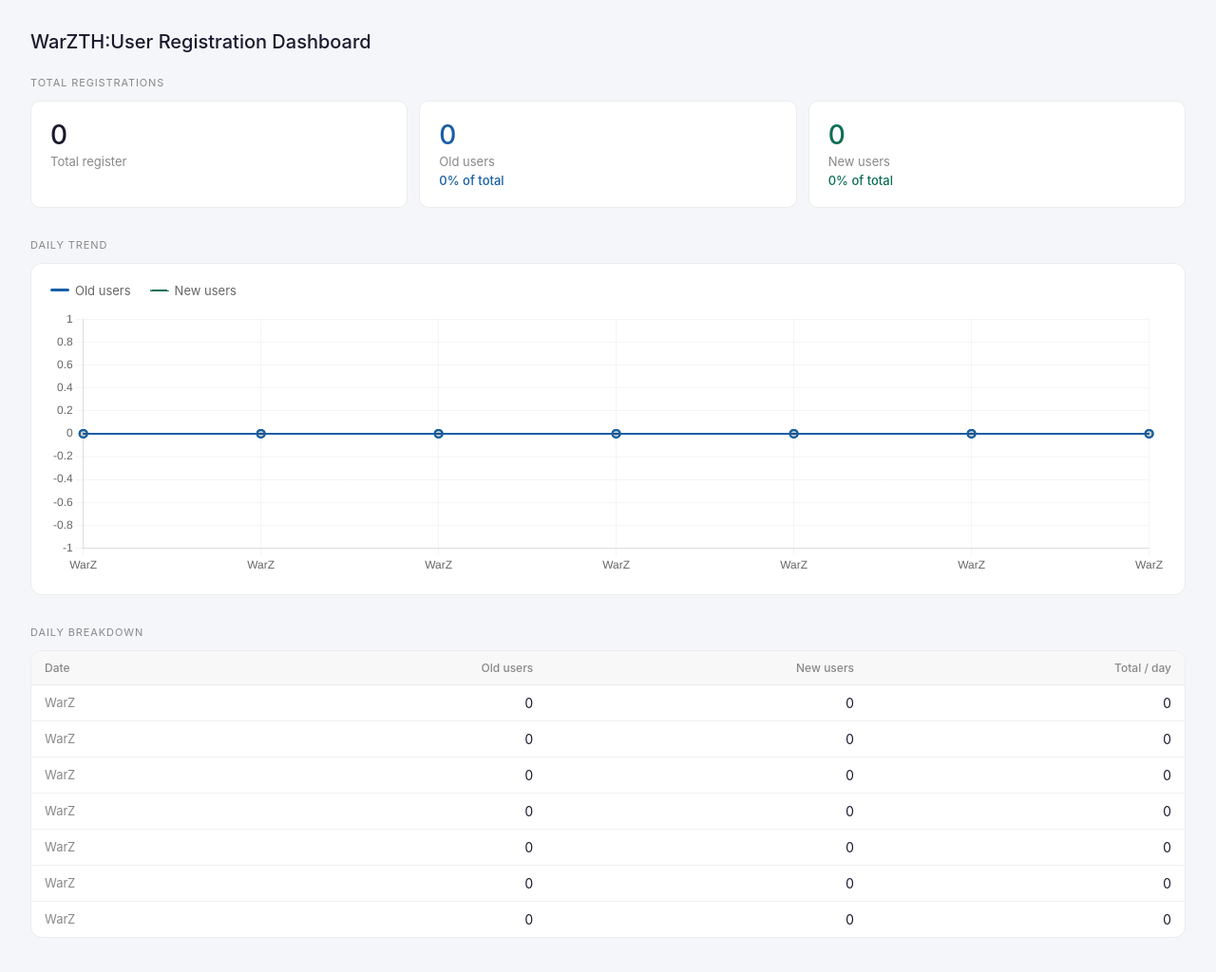
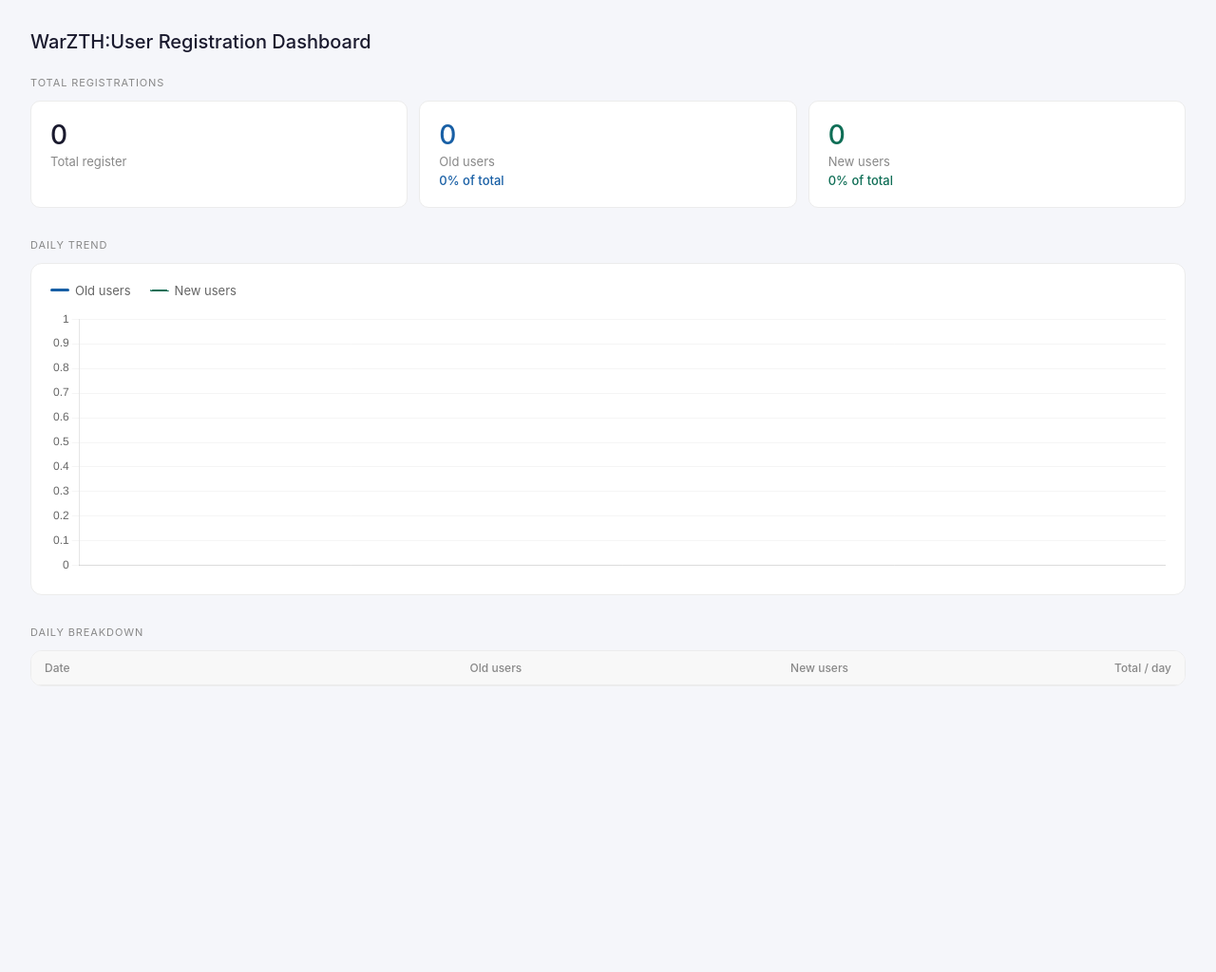
Before and after one commit to peunyung-space/warzth-register, a plain HTML site: page index.html in a window 1280 px wide. Shown: the whole page at 95% size. After the commit the page ends 800 px from the top, so only its background shows below. Drawn offline with nearby package versions, Linux system fonts and the light colour scheme.

```diff
--- a/index.html
+++ b/index.html
@@ -70,42 +70,7 @@
         <th class="num">Total / day</th>
       </tr>
     </thead>
-    <tbody><tr>
-      <td class="date-col">WarZ</td>
-      <td class="num">0</td>
-      <td class="num">0</td>
-      <td class="num">0</td>
-    </tr><tr>
-      <td class="date-col">WarZ</td>
-      <td class="num">0</td>
-      <td class="num">0</td>
-      <td class="num">0</td>
-    </tr><tr>
-      <td class="date-col">WarZ</td>
-      <td class="num">0</td>
-      <td class="num">0</td>
-      <td class="num">0</td>
-    </tr><tr>
-      <td class="date-col">WarZ</td>
-      <td class="num">0</td>
-      <td class="num">0</td>
-      <td class="num">0</td>
-    </tr><tr>
-      <td class="date-col">WarZ</td>
-      <td class="num">0</td>
-      <td class="num">0</td>
-      <td class="num">0</td>
-    </tr><tr>
-      <td class="date-col">WarZ</td>
-      <td class="num">0</td>
-      <td class="num">0</td>
-      <td class="num">0</td>
-    </tr><tr>
-      <td class="date-col">WarZ</td>
-      <td class="num">0</td>
-      <td class="num">0</td>
-      <td class="num">0</td>
-    </tr></tbody>
+    <tbody></tbody>
   </table>
 </div>
 
@@ -114,10 +79,10 @@
 new Chart(document.getElementById('lineChart'), {
   type: 'line',
   data: {
-    labels: ["WarZ","WarZ","WarZ","WarZ","WarZ","WarZ","WarZ"],
+    labels: [],
     datasets: [
-      { label: 'Old users', data: [0,0,0,0,0,0,0], borderColor: '#185FA5', borderWidth: 2, pointRadius: 4, fill: false, tension: 0.3 },
-      { label: 'New users', data: [0,0,0,0,0,0,0], borderColor: '#0F6E56', borderWidth: 2, borderDash: [6,4], pointRadius: 4, fill: false, tension: 0.3 }
+      { label: 'Old users', data: [], borderColor: '#185FA5', borderWidth: 2, pointRadius: 4, fill: false, tension: 0.3 },
+      { label: 'New users', data: [], borderColor: '#0F6E56', borderWidth: 2, borderDash: [6,4], pointRadius: 4, fill: false, tension: 0.3 }
     ]
   },
   options: {
```
